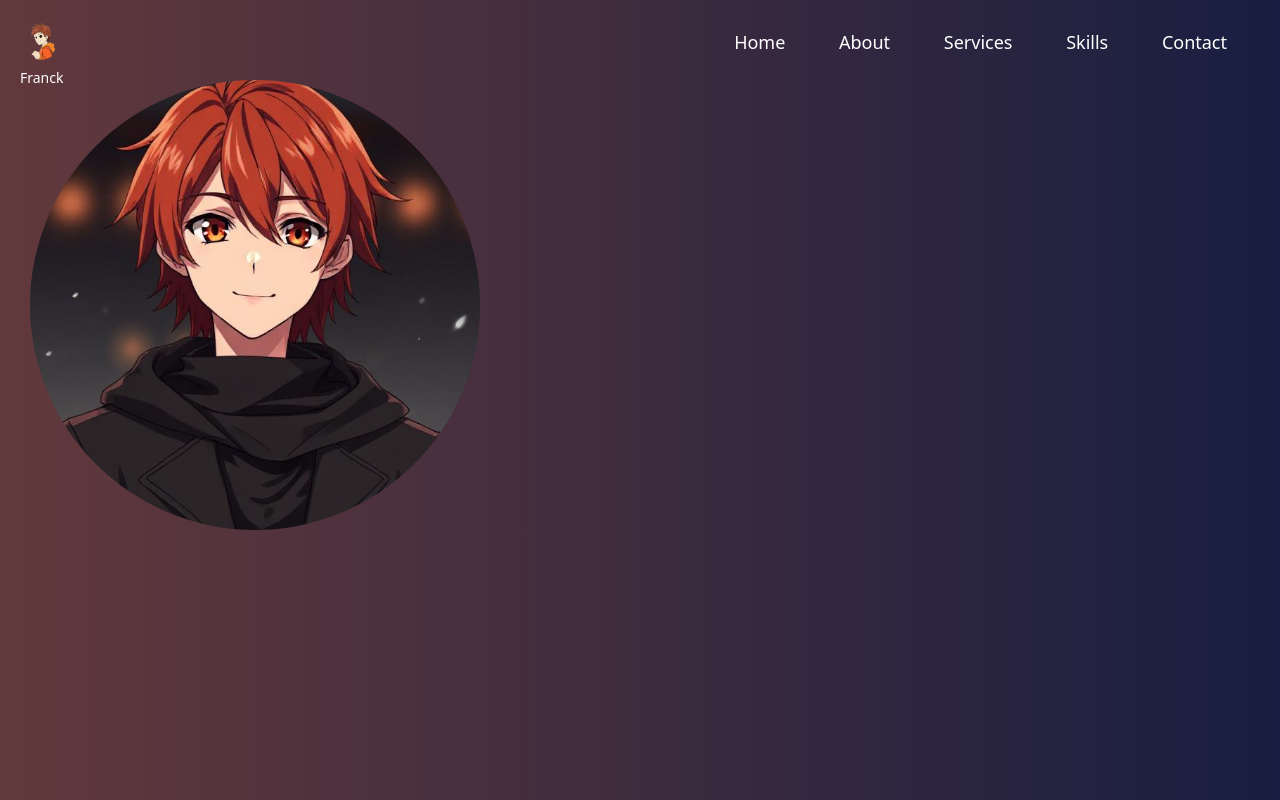
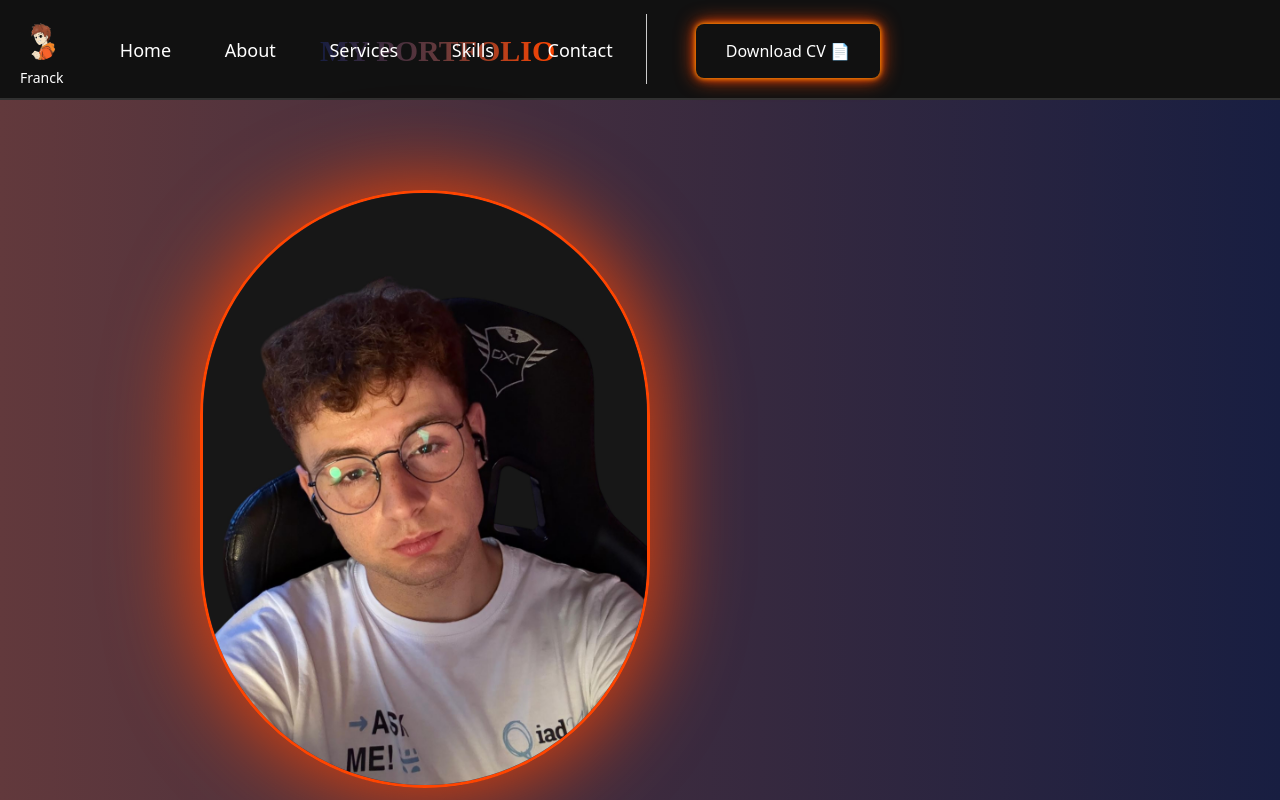
Before and after one commit to JustFr4nck/MyPersonalPortfolio, a Vue app in the folder my-personal-portfolio/: page / in a window 1280 px wide. Built offline with nearby package versions, Linux system fonts and the light colour scheme.

Commit message:
navbar release + animated img

```diff
--- a/my-personal-portfolio/src/assets/main.css
+++ b/my-personal-portfolio/src/assets/main.css
@@ -1,11 +1,45 @@
 @import "tailwindcss";
+@import url('https://fonts.googleapis.com/css2?family=Winky+Rough:ital,wght@0,300..900;1,300..900&display=swap');
+@import url('https://fonts.googleapis.com/css2?family=Luckiest+Guy&display=swap');
+.winky-rough-title {
+  font-family: "Winky Rough", sans-serif;
+  font-optical-sizing: auto;
+  font-weight: 900;
+  font-style: normal;
 
-
+}
 
 body{
-
     color: white;
     background-image: linear-gradient(to right, #62393c,#181e41);
+}
+
+.navStyle{
+    background-color: rgb(17, 17, 17);
+    border-bottom: solid rgb(49, 49, 49) 2px;
+}
+
+.titleDiv{
+    margin-left: 180px;
+    font-family: "Luckiest Guy", cursive;
+    font-weight: 900;
+    font-size: 30px;
+    text-transform: uppercase;
+    text-align: center;
+    background: linear-gradient(to right, #181e41,#62393c, rgb(255,69,0),#62393c, #181e41);
+    background-size: 200%;
+    background-clip: text;
+    -webkit-background-clip: text;
+    -webkit-text-fill-color: transparent;
+    animation: animate-gradient 2.5s linear infinite;
+}
+
+@keyframes animate-gradient{
+
+    to{
+        background-position: 200%;
+    }
+
 }
 
 .linkSpace a{
@@ -14,10 +48,52 @@ body{
 
 }
 
+.vertical-divider {
+  border-left: 1px solid #ccc;
+  height: 70px;
+  margin-left: 550px;
+  margin-top: -50px;
+}
+
 .homeDiv img{
 
     max-width: 450px;
     margin-inline: auto;
     border-radius: 25rem;
-    margin-left: 30px;
+    margin-left: 200px;
+    margin-top: 100px;
+    position: relative;
+    border: solid 3px orangered;
+    box-shadow: 0px 0px 90px rgb(255, 69, 0);
+    animation: float 4s ease-in-out infinite;
 }
+
+@keyframes float {
+
+    0%, 100%{transform: translateY(0);}
+    50% {transform: translateY(-20px);}
+
+}
+
+.btnCv{
+
+    background-color: #111;
+    color: #fff;
+    border: none;
+    padding: 15px 30px;
+    font-size: 16px;
+    border-radius: 8px;
+    cursor: pointer;
+    box-shadow: 0 0 5px orange, 0 0 10px orangered, 0 0 20px orangered;
+    transition: box-shadow 0.3s ease;
+
+}
+
+.btnCv:hover{
+
+    box-shadow: 0 0 10px orange,
+              0 0 20px orange,
+              0 0 30px orangered,
+              0 0 40px orangered;
+
+}
--- a/my-personal-portfolio/src/components/MyHome.vue
+++ b/my-personal-portfolio/src/components/MyHome.vue
@@ -1,6 +1,6 @@
 <template>
     <div class="homeDiv">
-        <img src="../assets/images/bigImage.jpg" alt="">
+        <img src="../assets/images/me2.jpg" alt="">
     </div>
 </template>
 
--- a/my-personal-portfolio/src/components/MyNavbar.vue
+++ b/my-personal-portfolio/src/components/MyNavbar.vue
@@ -1,13 +1,16 @@
 <template>
     <div>
-        <nav class="h-20 ">
+        <nav class="h-25 navStyle">
             <div class="flex justify-start p-5">
                 <div>
                     <img class="rounded-full h-10" src="../assets/images/MyIconTransparent.png" alt="">
                     <p class="text-sm font-medium pt-2">Franck</p>
                 </div>
+                <div class="absolute inset-y-0 pt-7 pl-30 linkSpace">
+                    <h2 class="titleDiv">MY Portfolio</h2>
+                </div>
 
-                <div class="absolute inset-y-0 right-0 p-7 linkSpace">
+                <div class="absolute inset-y-0 right-0 pt-9 pr-100 linkSpace">
 
                     <a href="#" class="text-lg m-6 group relative w-max">
                         <span>
@@ -55,8 +58,10 @@
                             class="absolute -bottom-1 right-1/2 w-0 transition-all h-0.5 bg-indigo-600 group-hover:w-3/6"></span>
                     </a>
 
-
-
+                    <div class="vertical-divider"></div>
+                    <div class="ml-150 -mt-15">
+                        <button @click="visitCv" class="btnCv" >Download CV 📄</button>
+                    </div>
                 </div>
             </div>
         </nav>
@@ -66,5 +71,14 @@
 </template>
 
 <script>
+    export default{
 
+        methods:{
+            visitCv(){
+
+                window.open("https://europa.eu/europass/eportfolio/api/eprofile/shared-profile/francesco-perrotta/3bc81d7c-3ed2-4015-aa6f-07ea6c0f8319?view=html","_blank");
+
+            }
+        }
+    }
 </script>
```
Also changed, not shown: my-personal-portfolio/src/assets/images/me.jpeg (added), my-personal-portfolio/src/assets/images/me2.jpg (added).
